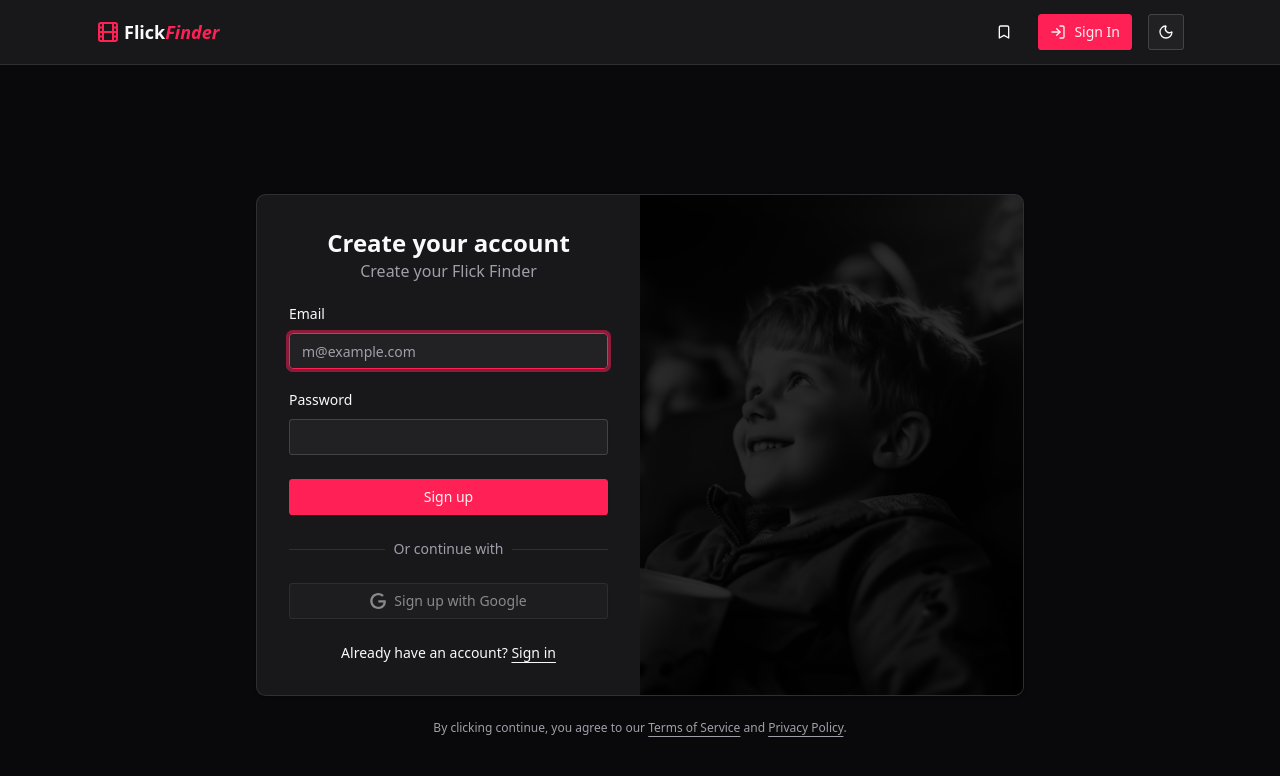
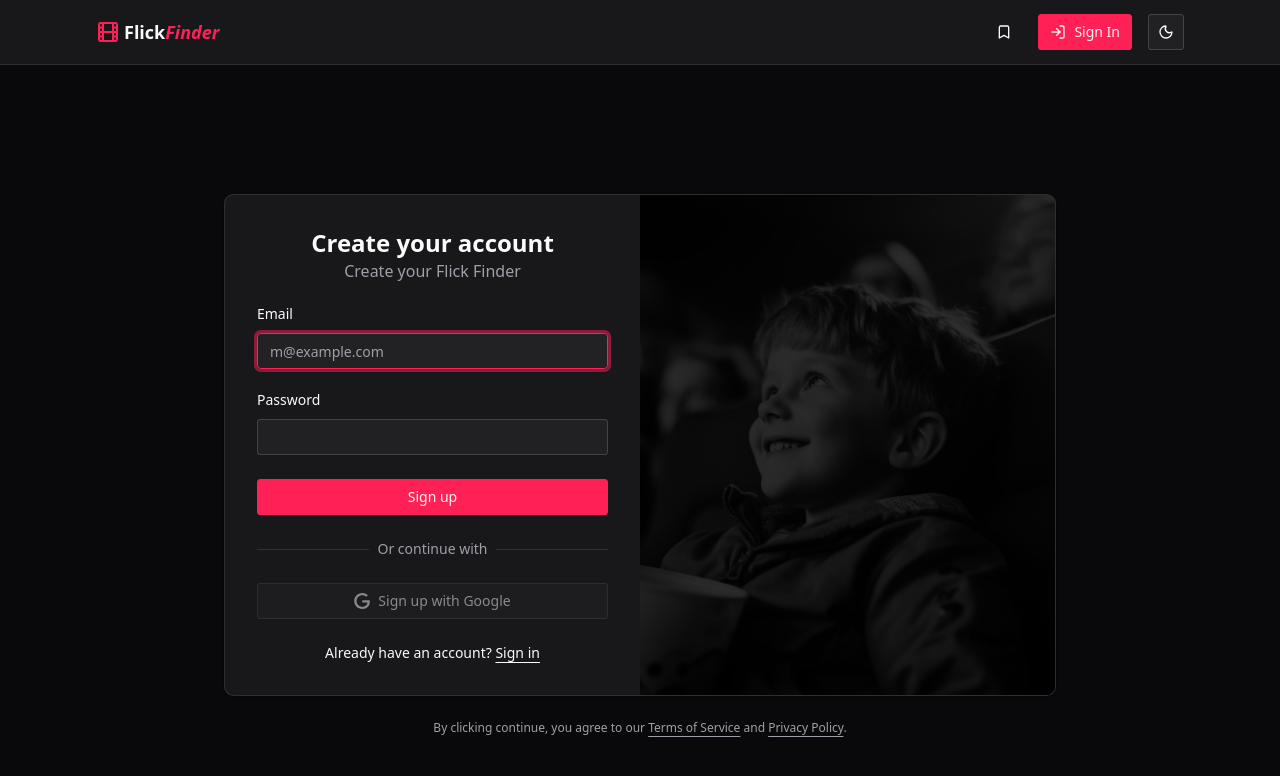
Before and after one commit to gitbeet/movie-recall-app, a React (Vite) app in the folder client/: page /register in a window 1280 px wide. Shown: the top 776 px of the page. Built offline with nearby package versions, Linux system fonts and the light colour scheme; no server answers.

Commit message:
forms styling

```diff
--- a/client/src/components/login-form.tsx
+++ b/client/src/components/login-form.tsx
@@ -25,7 +25,10 @@
   const [password, setPassword] = useState("");
   return (
     <div
-      className={cn("flex flex-col gap-6 max-w-3xl w-full", className)}
+      className={cn(
+        "flex flex-col gap-6 max-w-4xl md:w-full px-4 sm:px-6 lg:px-8",
+        className
+      )}
       {...props}
     >
       <Card className="overflow-hidden p-0">
--- a/client/src/components/register-form.tsx
+++ b/client/src/components/register-form.tsx
@@ -26,7 +26,10 @@
   const [password, setPassword] = useState("");
   return (
     <div
-      className={cn("flex flex-col gap-6 max-w-3xl w-full", className)}
+      className={cn(
+        "flex flex-col gap-6 max-w-4xl md:w-full px-4 sm:px-6 lg:px-8",
+        className
+      )}
       {...props}
     >
       <Card className="overflow-hidden p-0">
```
